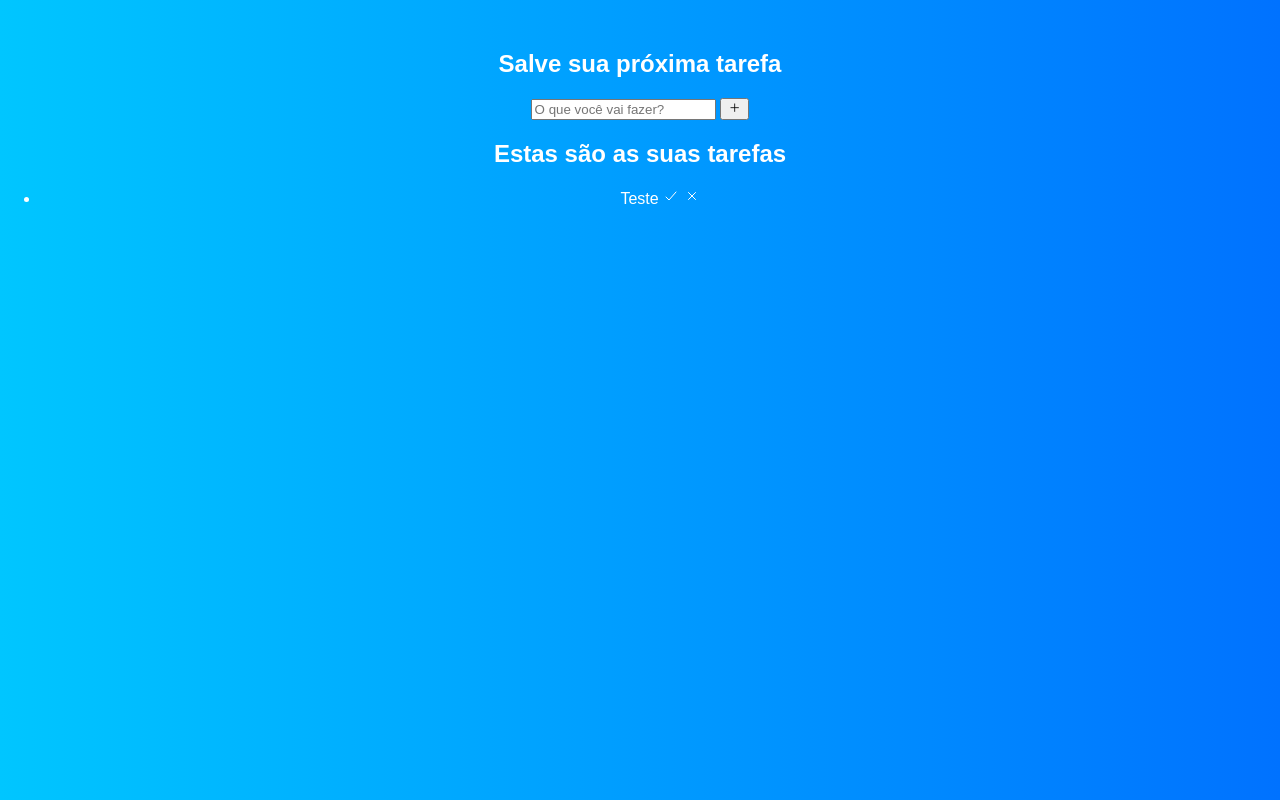
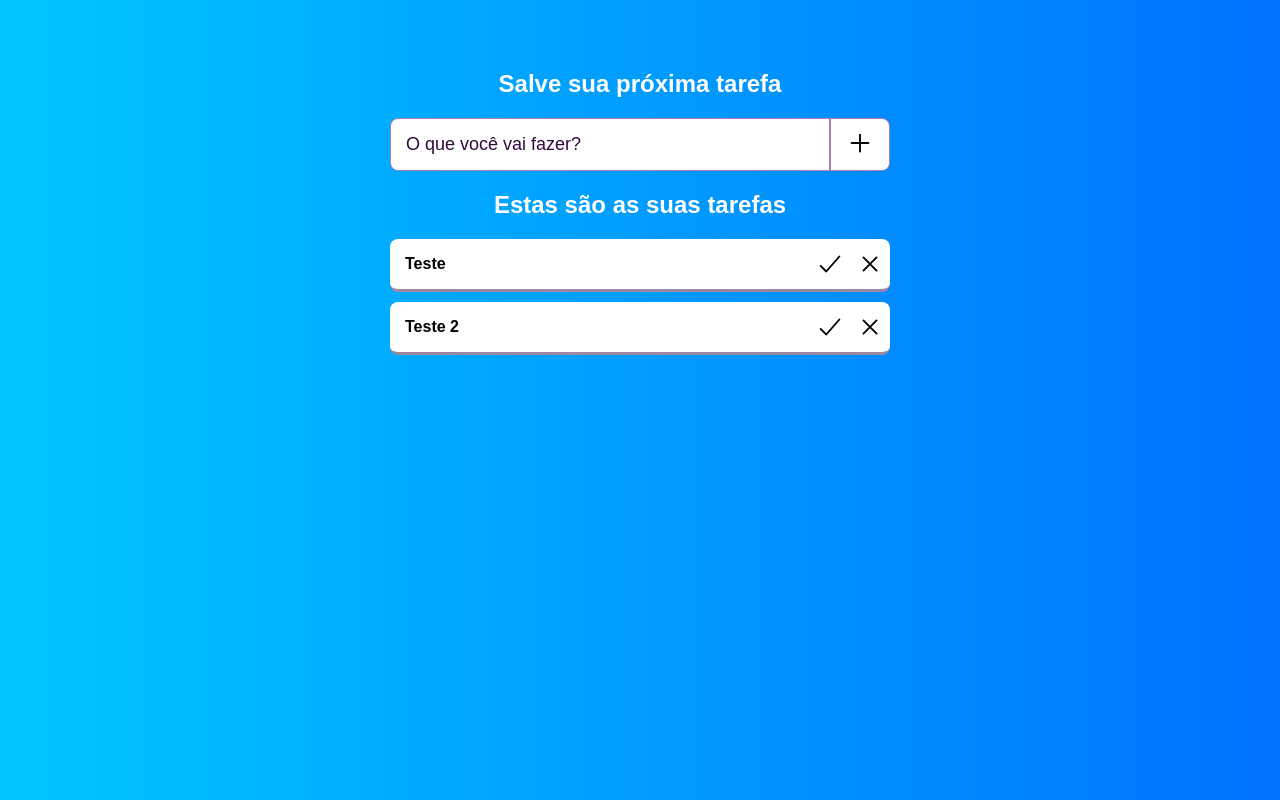
Before and after one commit to joseerivaldo/todo_list, a plain HTML site: page index.html in a window 1280 px wide. Drawn offline with nearby package versions, Linux system fonts and the light colour scheme.

Commit message:
atualização

```diff
--- a/css/style.css
+++ b/css/style.css
@@ -3,17 +3,110 @@ body{
     padding: 0;
     font-family: Arial, Helvetica, sans-serif;
     background-image: linear-gradient(to right, #00c6ff, #0072ff);
-    color: #ffffff;
+    color: #fff;
     text-align: center;
     padding-top: 30px;
 }
 
-#task-container{
+#tasks-container{
     width: 500px;
     margin-left: auto;
     margin-right: auto;
 }
 
-#task-header{
+#tasks-header{
+    margin-top: 40px;
+}
 
+#add-task-form{
+    display: flex;
+    align-items: center;
+    gap: 0;
 }
+
+#add-task-form input{
+    box-sizing: border-box;
+    border: 1px solid #ac79b3;
+    background-color: #FFF;
+    color: #34073D;
+    padding: 15px;
+    font-size: 18px;
+    flex: 1;
+    width: auto;
+    border-radius: 8px 0 0 8px; /* Adicionado border-radius à esquerda */
+}
+
+#add-task-form input::placeholder{
+    color: #34073D;
+}
+#add-task-form input:focus{
+    outline: none;
+    border-color: #ac79b3;
+}
+
+#add-btn{
+    position: static;
+    background: #FFF;
+    border: 1px solid #ac79b3;
+    cursor: pointer;
+    transition: .3s;
+    width: 60px;
+    height: 53px;
+    margin: 0;
+    border-radius: 0px 8px 8px 0px; /* Adicionado border-radius à direita */
+}
+#add-btn:hover{
+    background: #ac79b3;
+    color: #FFF;
+}
+
+ion-icon{
+    font-size: 30px;
+}
+
+/* Task List Styles */
+#task-list{
+    list-style: none;
+    padding-left: 0;
+}
+
+#task-list li{
+    text-align: left;
+    height: 50px;
+    line-height: 50px;
+    position: relative;
+    border-bottom: 3px solid #34073d7a;
+    background-color: #FFF;
+    color: black;
+    margin-bottom: 10px;
+    padding-left: 15px;
+    transition: .3s;
+    font-weight: bold;
+    border-radius: 8px; /* Adicionado border-radius nos itens da lista */
+}
+
+#task-list ion-icon{
+    position: absolute;
+    top: 0%;
+    height: 40px;
+    transition: .5s;
+    cursor: pointer;
+    width: 30px;
+    padding: 5px;
+}
+
+.checkmark-btn{
+    right: 40px;
+}
+.checkmark-btn:hover{
+    background-color: #00c6ff;
+    color: #FFF;
+}
+
+.close-btn{
+    right: 0px;
+}
+.close-btn:hover{
+    background-color: #ff4d4d;
+    color: #FFF;
+}
--- a/index.html
+++ b/index.html
@@ -26,6 +26,11 @@
                     <ion-icon class="checkmark-btn" name="checkmark-outline"></ion-icon>
                     <ion-icon class="close-btn" name="close-outline"></ion-icon>
                 </li>
+                <li class="task-box">
+                    <span class="task-title">Teste 2</span>
+                    <ion-icon class="checkmark-btn" name="checkmark-outline"></ion-icon>
+                    <ion-icon class="close-btn" name="close-outline"></ion-icon>
+                </li>
             </ul>
         </div>
     </div>
```
